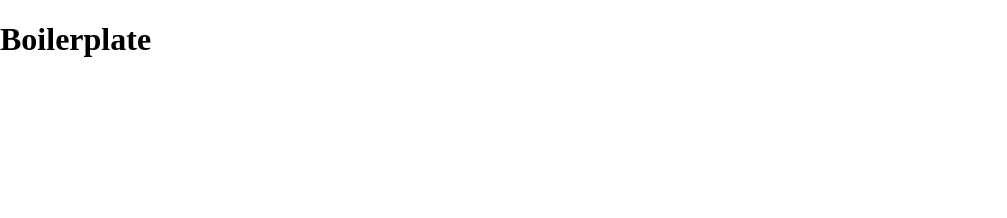
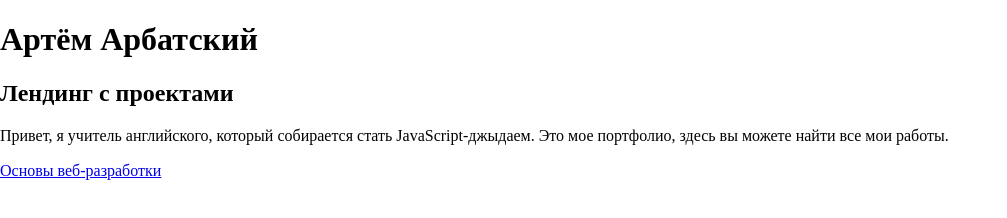
Before and after one commit to changfenxia/mcs-project4, a plain HTML site: page index.html in a window 1280 px wide. Shown: the whole page, without its empty margins (0-1007 px from the left). Drawn offline with Linux system fonts and the light colour scheme.

Commit message:
main structure

```diff
--- a/index.html
+++ b/index.html
@@ -7,28 +7,39 @@
   <meta name="viewport" content="width=device-width, initial-scale=1.0">
   <meta name="description" content="HTML boilerplate">
   <meta name="keywords" content="HTML, test">
-  <title>Boilerplate</title>
+  <title>Портфолио</title>
 </head>
 
 <body>
   <div>
     <header class="header">
       <div class="header-container">
-        <h1>Boilerplate</h1>
+        <h1>Артём Арбатский</h1>
       </div>
+      <div class="header-image"></div>
       <nav></nav>
     </header>
     <main class="content">
       <div class="content-container">
-        <section>
-        </section>
-        <section>
-        </section>
+        <article>
+          <h2>Лендинг с проектами</h2>
+          <section class="content-text">
+            <p>
+              Привет, я учитель английского, который собирается стать JavaScript-джыдаем. Это мое портфолио, здесь вы можете найти все мои работы.
+            </p>
+          </section>
+        </article>
       </div>
-
     </main>
     <footer class="footer">
-      <div class="footer-container"></div>
+      <div class="footer-container">
+        <div class="logo">
+
+        </div>
+        <div class="course-link">
+          <a href="https://moscoding.ru/webdev" target="_blank">Основы веб-разработки</a>
+        </div>
+      </div>
     </footer>
   </div>
 </body>
```
Also changed, not shown: img/hero.png (added), img/logo.png (added), 1 other file.
